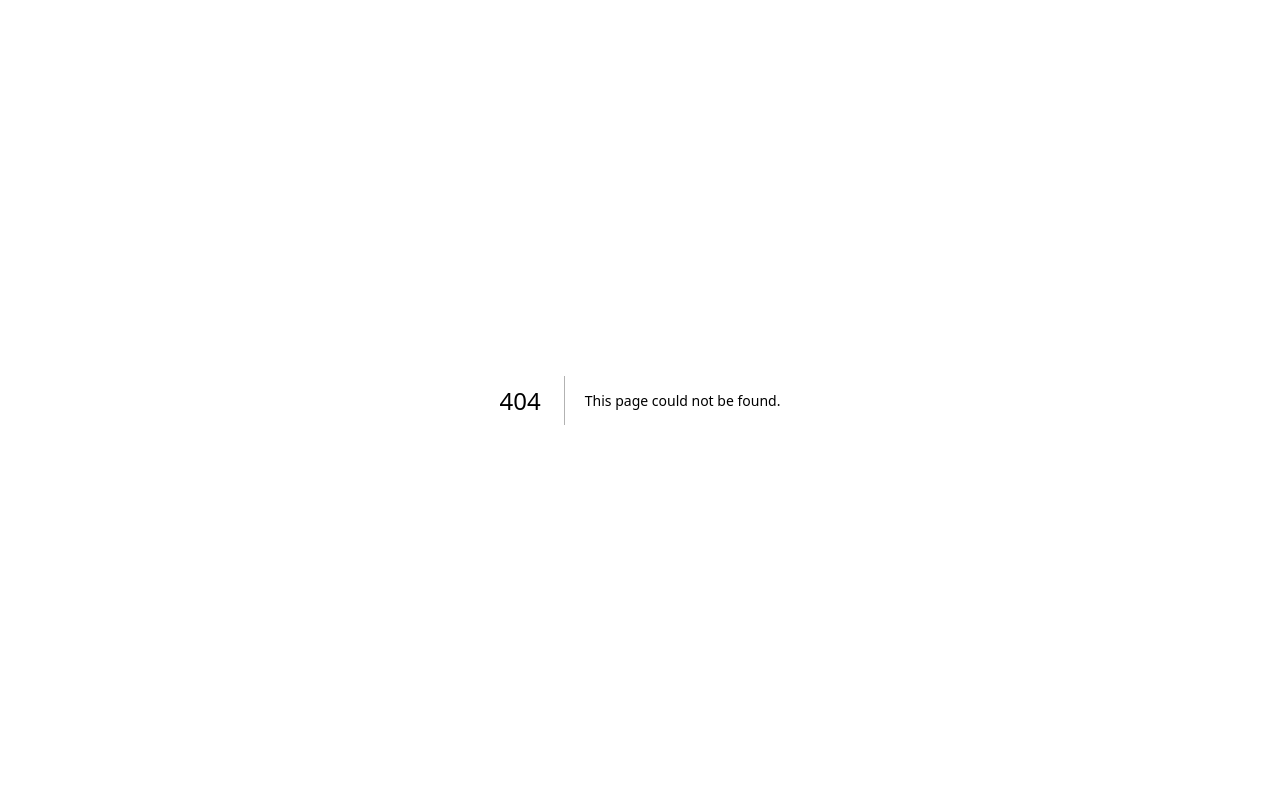
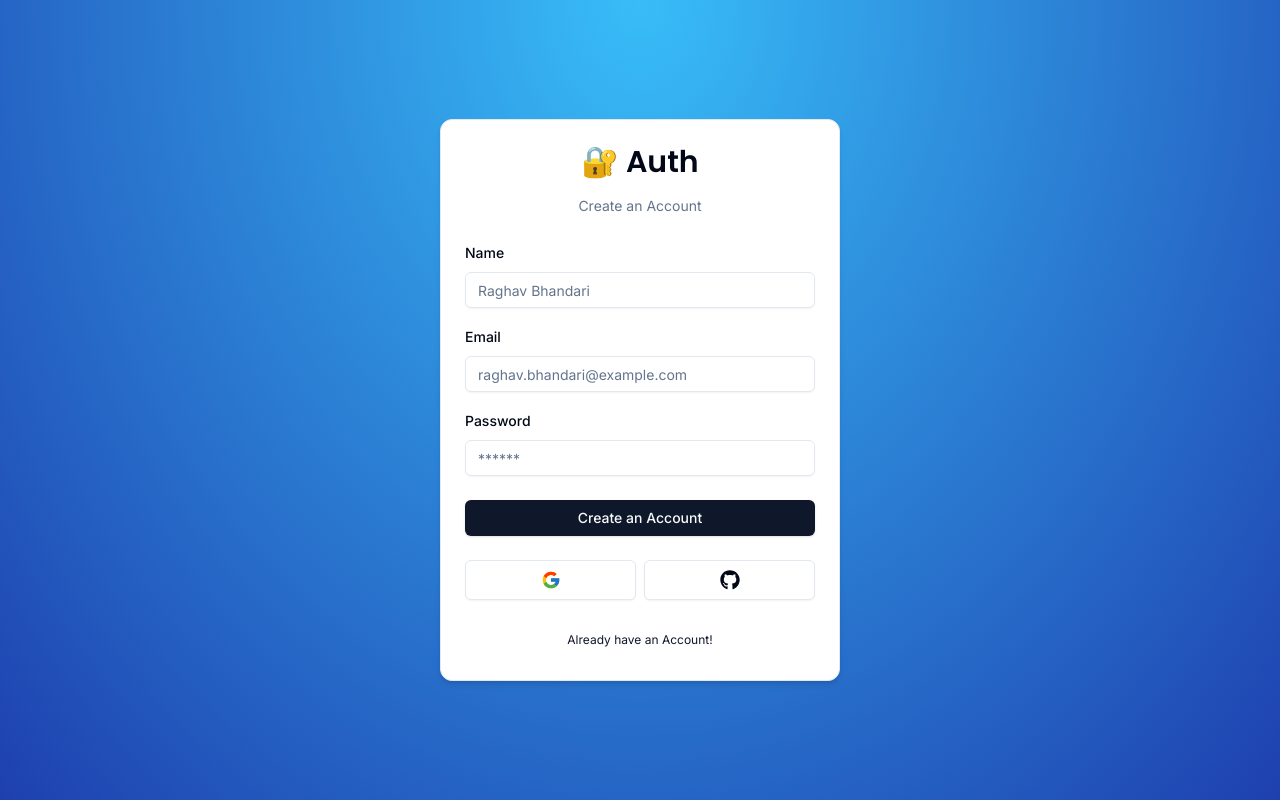
Before and after one commit to R-Bhandari/auth-tool, a Next.js app: page /auth/register in a window 1280 px wide. Before the commit this address had no page. Built offline with nearby package versions, Linux system fonts and the light colour scheme.

Commit message:
register-form created

```diff
--- /dev/null
+++ b/actions/register.ts
@@ -0,0 +1,14 @@
+"use server";
+
+import * as z from "zod"
+import { RegisterSchema } from "@/schemas";
+
+export const register = async (values: z.infer<typeof RegisterSchema>) => {
+    const validatedFields = RegisterSchema.safeParse(values)
+
+    if(!validatedFields.success) {
+        return { error: "Invalid Fields!!" }
+    }
+
+    return { success: "Email Sent!!" }
+}
--- /dev/null
+++ b/app/auth/register/layout.tsx
@@ -0,0 +1,9 @@
+const AuthLayout = ({children}: {children: React.ReactNode}) => {
+    return(
+        <div className="h-full flex items-center justify-center bg-[radial-gradient(ellipse_at_top,_var(--tw-gradient-stops))] from-sky-400 to-blue-800">
+            {children}
+        </div>
+    )
+}
+
+export default AuthLayout
--- /dev/null
+++ b/app/auth/register/page.tsx
@@ -0,0 +1,11 @@
+import { RegisterForm } from "@/components/auth/register-form";
+
+const RegisterPage = () => {
+    return(
+        <div>
+            <RegisterForm/>
+        </div>
+    )
+}
+
+export default RegisterPage;
--- /dev/null
+++ b/components/auth/register-form.tsx
@@ -0,0 +1,139 @@
+"use client";
+
+import * as z from "zod"
+import { useTransition, useState } from "react";
+import { CardWrapper } from "./card-wrapper"
+import { useForm } from "react-hook-form"
+import { zodResolver } from "@hookform/resolvers/zod"
+import { RegisterSchema } from "@/schemas"
+import { Button } from "../ui/button";
+import { Input } from "../ui/input";
+import {
+    Form,
+    FormControl,
+    FormField,
+    FormItem,
+    FormLabel,
+    FormMessage
+ } from "../ui/form"
+import { getRandomValues } from "crypto";
+import { FormError } from "../form-error";
+import { FormSuccess } from "../form-success";
+import { register } from "@/actions/register";
+
+export const RegisterForm = () => {
+
+    const[isPending, startTransition] = useTransition()
+    const[error, setError] = useState<string | undefined>("")
+    const[success, setSuccess] = useState<string | undefined>("")
+
+    const form = useForm<z.infer<typeof RegisterSchema>>({
+        resolver: zodResolver(RegisterSchema),
+        defaultValues: {
+            email: "",
+            password: "",
+            name: ""
+        }
+    })
+
+
+
+    const onSubmit = (values: z.infer<typeof RegisterSchema>) => {
+        setError("")
+        setSuccess("")
+
+        startTransition(() =>{
+            register(values)
+            .then((data) => {
+                setError(data.error);
+                setSuccess(data.success);
+            })
+        })
+    }
+
+    return(
+        <div>
+            <CardWrapper
+                headerLabel="Create an Account"
+                backButtonLabel="Already have an Account!"
+                backButtonHref="/auth/login"
+                showSocial
+            >
+                <Form {...form}>
+                    <form
+                        onSubmit={form.handleSubmit(onSubmit)}
+                        className="space-y-6"
+                    >
+                        <div className="space-y-4">
+                            <FormField
+                                control={form.control}
+                                name="name"
+                                render={({field}) => (
+                                    <FormItem>
+                                        <FormLabel>Name</FormLabel>
+                                        <FormControl>
+                                            <Input
+                                                {...field}
+                                                disabled={isPending}
+                                                placeholder="Raghav Bhandari"
+                                            />
+                                        </FormControl>
+                                        <FormMessage />
+                                    </FormItem>
+                                )}
+                            />
+
+                            <FormField
+                                control={form.control}
+                                name="email"
+                                render={({field}) => (
+                                    <FormItem>
+                                        <FormLabel>Email</FormLabel>
+                                        <FormControl>
+                                            <Input
+                                                {...field}
+                                                disabled={isPending}
+                                                placeholder="raghav.bhandari@example.com"
+                                                type="email"
+                                            />
+                                        </FormControl>
+                                        <FormMessage />
+                                    </FormItem>
+                                )}
+                            />
+
+                            <FormField
+                                control={form.control}
+                                name="password"
+                                render={({field}) => (
+                                    <FormItem>
+                                        <FormLabel>Password</FormLabel>
+                                        <FormControl>
+                                            <Input
+                                                {...field}
+                                                disabled={isPending}
+                                                placeholder="******"
+                                                type="password"
+                                            />
+                                        </FormControl>
+                                        <FormMessage />
+                                    </FormItem>
+                                )}
+                            />
+                        </div>
+                        <FormError message={error}/>
+                        <FormSuccess message={success}/>
+                        <Button
+                            disabled={isPending}
+                            type="submit"
+                            className="w-full"
+                        >
+                            Create an Account
+                        </Button>
+
+                    </form>
+                </Form>
+            </CardWrapper>
+        </div>
+    )
+}
--- a/schemas/index.ts
+++ b/schemas/index.ts
@@ -8,3 +8,16 @@
         message: "Password is Required!"
     })
 })
+
+
+export const RegisterSchema = z.object({
+    email: z.string().email({
+        message: "Email is Required!"
+    }),
+    password: z.string().min(8, {
+        message: "Minimum 8 Characters Reqired!"
+    }),
+    name: z.string().min(1, {
+        message: "Name is Required!"
+    })
+})
```
